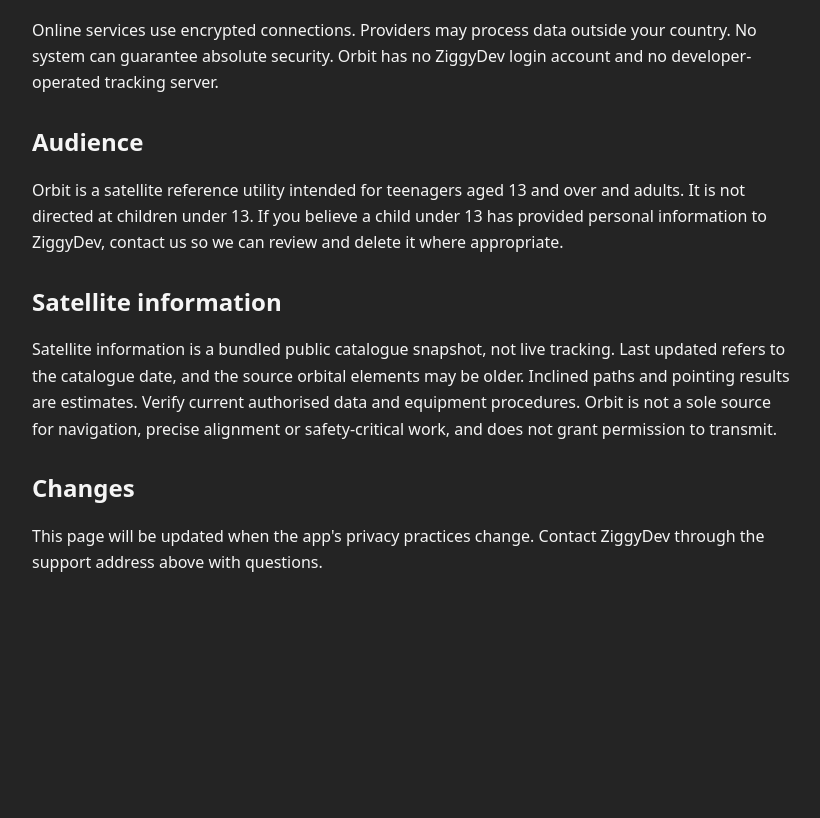
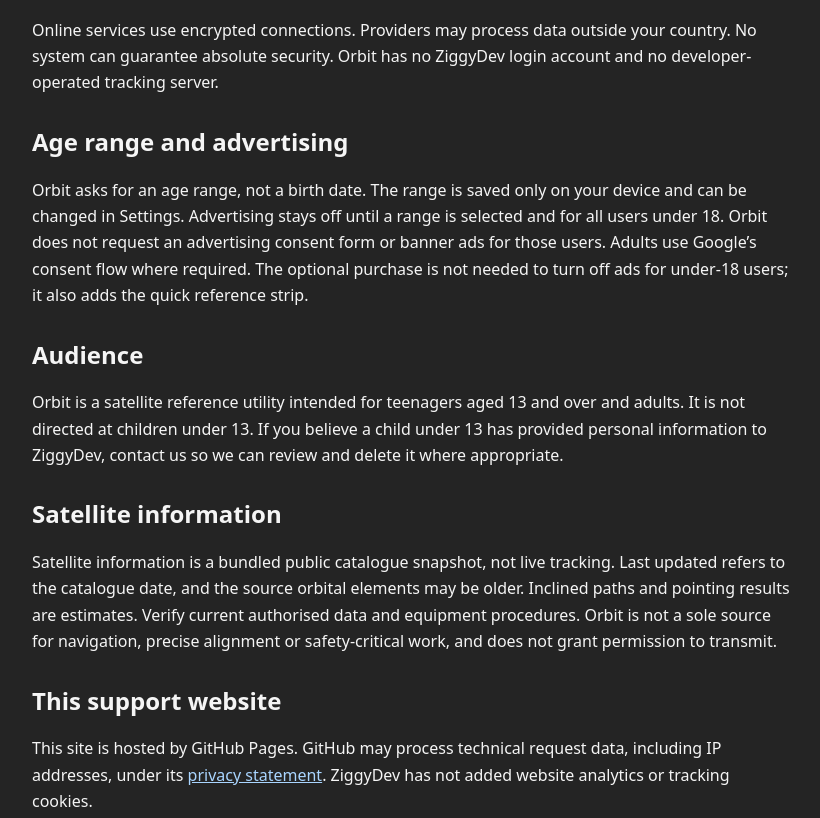
Before and after one commit to willzegenhagen-create/willzegenhagen-create.github.io, a plain HTML site: page privacy.html in a window 1280 px wide. Shown: the part 1522-2340 px from the top of the page, without its empty margins (228-1048 px from the left). Before the commit the page ends 2145 px from the top, so only its background shows below. Drawn offline with Linux system fonts and the light colour scheme.

Commit message:
Document local age ranges and under-18 advertising policy

```diff
--- a/privacy.html
+++ b/privacy.html
@@ -1,6 +1,6 @@
 <!doctype html><html lang="en"><meta charset="utf-8"><meta name="viewport" content="width=device-width,initial-scale=1"><title>Orbit — Privacy and support</title>
 <style>body{font:16px/1.65 system-ui,sans-serif;background:#242424;color:#f5f5f5;max-width:760px;margin:auto;padding:32px 24px}h1,h2{line-height:1.2}h2{margin-top:32px}a{color:#a9d5ff}.draft{border:1px solid #e4bb67;padding:16px}</style>
-<h1>Orbit — Satellite Finder</h1><p>Privacy and support · ZiggyDev · Last updated 29 October 2026</p>
+<h1>Orbit — Satellite Finder</h1><p>Privacy and support · ZiggyDev · Last updated 30 October 2026</p>
 
 <h2>Who operates Orbit</h2><p>Orbit is provided by ZiggyDev. Contact us for app support or privacy requests at <a href="mailto:wziggydev@gmail.com">wziggydev@gmail.com</a>.</p>
 <h2>Your location and saved settings</h2><p>You may enter coordinates, search for an address, or request your device location. Device location is requested only when you choose that feature; Orbit does not track you in the background. The app saves your selected location, satellite selections and display preferences on your device. You can replace them in the app or remove local app data through Android settings or by uninstalling.</p>
@@ -9,7 +9,7 @@
 <h2>Optional purchase</h2><p>Google Play processes the one-time Remove ads purchase. ZiggyDev does not receive your card details. Orbit receives signed purchase information and stores a receipt locally to check ad-free access, including offline. Restoring purchases checks the Google Play account on the device. Refunds and revoked purchases may update access after the next successful store check. Google retains transaction records according to its policies.</p>
 <h2>Retention and support requests</h2><p>Local settings remain until replaced or cleared. Purchase receipts remain locally while needed to establish entitlement. Third-party logs and payment records have provider-controlled retention. If you contact ZiggyDev, your email address and message are used to respond to your request. Contact wziggydev@gmail.com for access, correction or deletion requests concerning support information. Resolved support emails are deleted after 12 months, except where needed to meet legal obligations or handle ongoing disputes.</p>
 <h2>Security and international processing</h2><p>Online services use encrypted connections. Providers may process data outside your country. No system can guarantee absolute security. Orbit has no ZiggyDev login account and no developer-operated tracking server.</p>
-<h2>Audience</h2><p>Orbit is a satellite reference utility intended for teenagers aged 13 and over and adults. It is not directed at children under 13. If you believe a child under 13 has provided personal information to ZiggyDev, contact us so we can review and delete it where appropriate.</p>
+<h2>Age range and advertising</h2><p>Orbit asks for an age range, not a birth date. The range is saved only on your device and can be changed in Settings. Advertising stays off until a range is selected and for all users under 18. Orbit does not request an advertising consent form or banner ads for those users. Adults use Google’s consent flow where required. The optional purchase is not needed to turn off ads for under-18 users; it also adds the quick reference strip.</p><h2>Audience</h2><p>Orbit is a satellite reference utility intended for teenagers aged 13 and over and adults. It is not directed at children under 13. If you believe a child under 13 has provided personal information to ZiggyDev, contact us so we can review and delete it where appropriate.</p>
 <h2>Satellite information</h2><p>Satellite information is a bundled public catalogue snapshot, not live tracking. Last updated refers to the catalogue date, and the source orbital elements may be older. Inclined paths and pointing results are estimates. Verify current authorised data and equipment procedures. Orbit is not a sole source for navigation, precise alignment or safety-critical work, and does not grant permission to transmit.</p>
-<h2>Changes</h2><p>This page will be updated when the app's privacy practices change. Contact ZiggyDev through the support address above with questions.</p>
+<h2>This support website</h2><p>This site is hosted by GitHub Pages. GitHub may process technical request data, including IP addresses, under its <a href="https://docs.github.com/en/site-policy/privacy-policies/github-general-privacy-statement">privacy statement</a>. ZiggyDev has not added website analytics or tracking cookies.</p><h2>Changes</h2><p>This page will be updated when the app's privacy practices change. Contact ZiggyDev through the support address above with questions.</p>
 </html>
```
